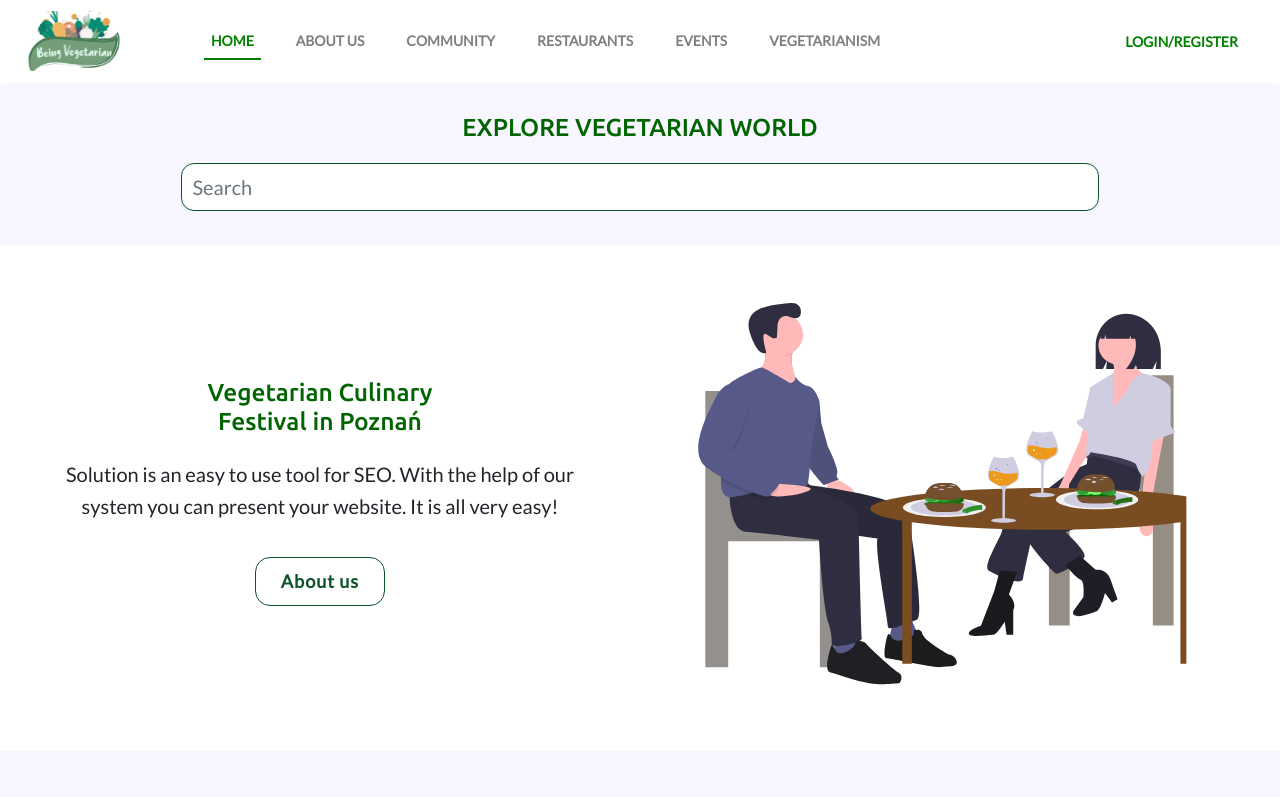
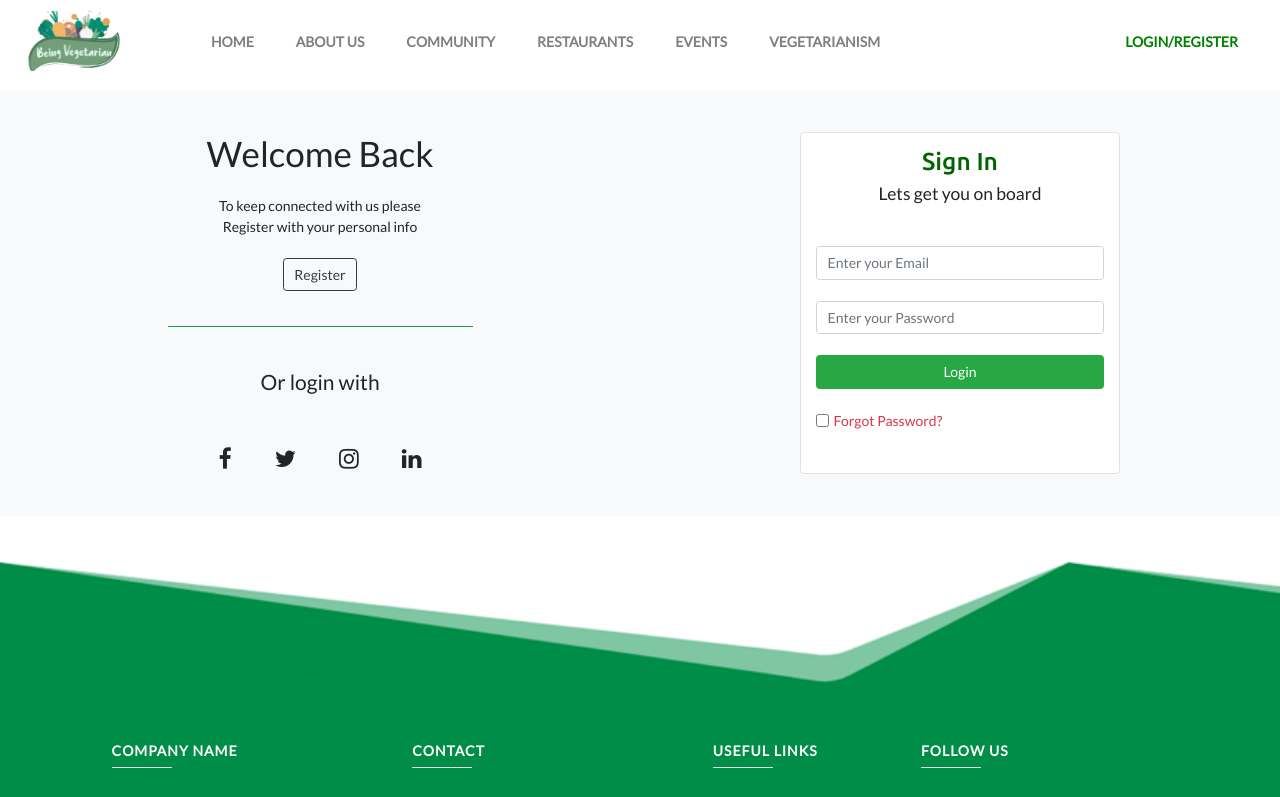
Before and after one commit to samip4/samip, a React (Create React App) app: page /signin in a window 1280 px wide. Before the commit this address led to /. Shown: the top 797 px of the page. Built offline with nearby package versions, Linux system fonts and the light colour scheme.

Commit message:
17/9/2020 update

```diff
--- a/src/App.js
+++ b/src/App.js
@@ -8,6 +8,7 @@ import Contact from './page/Contact';
 import Register from './page/Register';
 import './App.css';
 import Footer from './page/Footer';
+import Signin from './page/Signin';
 
 const App =() => {
   return (
@@ -19,6 +20,7 @@ const App =() => {
       <Route exact path="/about" component={About} />
       <Route exact path="/contact" component={Contact} />
       <Route exact path="/register" component={Register} />
+      <Route exact path="/signin" component={Signin} />
       <Route path="/Error" component={Error} />
       <Redirect to="/" />
     </Switch>
--- a/src/page/Register.js
+++ b/src/page/Register.js
@@ -1,43 +1,75 @@
 import React from 'react'
+import { Link } from 'react-router-dom';
 
 function Register() {
     return (
         <>
 
-            <div className="row mt-2">
-            <div className="col-12 col-sm-6 col-lg-5 mx-auto border" style={{backgroundColor: 'rgb(248, 246, 255)', borderRadius: '25px'}}>
+            <div className="row mt-2 bg-light">
+            <div className="col-xl-6 col-lg-6 col-sm-5 col-md-6 text-center mt-5">
+            <h1>Welcome Back</h1>
+            <div className="mt-4">To keep connected with us please<br />login with your personal info</div>
+            <Link className="btn btn-outline-dark my-4 rounded text-center" to="/signin">Sign In</Link>
+            <hr className="w-50 mx-auto bg-success" />
+            <h4 className="mt-5">Or login with</h4 >
+            <p className="mx-auto mt-5 ic">
+            {/* <!-- Facebook --> */}
+            <i className="fb-ic">
+            <i className="fa fa-facebook mr-4"> </i>
+            </i>
+            {/* <!-- Twitter --> */}
+            <i className="tw-ic">
+            <i className="fa fa-twitter mr-4"> </i>
+            </i>
 
-            <div className="text-center pb-3 pt-5 text-center">
-            <h3 className="heading">Register</h3>
+            {/* <!--Instagram--> */}
+            <i className="ins-ic">
+            <i className="fa fa-instagram mr-4"> </i>
+            </i>
+
+            {/* <!--Linkedin --> */}
+            <i className="li-ic">
+            <i className="fa fa-linkedin"> </i>
+            </i>
+            </p>
+            </div>
+
+            {/* second section===================================== */}
+            <div className="col-xl-4 col-lg-4 col-11 col-md-4 col-sm-7 mx-auto border bg-white my-4 rounded">
+
+            <div className="text-center pb-3 text-center">
+            <h3 className="heading mt-3">Register</h3>
             <h5>Lets get you on board</h5>
             </div>
 
           {/* form */}
 
-          <input className="form-control w-75 mx-auto" type="text" placeholder="Enter your full name" />
-          <input className="form-control w-75 mx-auto mt-4" type="text" placeholder="Choose your location" />
+          <input className="form-control mx-auto" type="text" placeholder="Enter your full name" />
+          <input className="form-control mx-auto mt-4" type="text" placeholder="Choose your location" />
           <div className="dropdown">
-            <button type="button" className="form-control text-left dropdown-toggle w-75 mx-auto mt-4" data-toggle="dropdown">
+            <button type="button" className="form-control text-left dropdown-toggle mx-auto mt-4" data-toggle="dropdown">
             Choose Veg Status &nbsp;
             </button>
-            <div className="dropdown-menu form-control w-75 bg-light">
+            <div className="dropdown-menu form-control bg-light">
             <a className="dropdown-item bg-light" href="/Register">Vegetarian</a>
             <a className="dropdown-item bg-light" href="/Register">Vegan</a>
             <a className="dropdown-item bg-light" href="/Register">Veg Options</a>
             </div>
         </div>
-        <input className="form-control w-75 mx-auto mt-4" type="text" placeholder="Enter your Email" />
+        <input className="form-control mx-auto mt-4" type="text" placeholder="Enter your Email" />
 
-        <div className="form-check w-75 mx-auto mt-4">
+        <div className="form-check mx-auto mt-4">
             <input type="checkbox" className="form-check-input bg-success" id="exampleCheck1" />
             <label className="form-check-label" htmlFor="exampleCheck1">I agree to the Terms of Use and Privacy Policy and default notification settings. I am 13+ years old.</label>
         </div>
 
-        <div className="text-center text-secondary mt-4">
+        <div className="mt-3 mx-auto" to="/about">
+        <div className="btn btn-success w-100">Register</div>
+        </div>
+
+        <div className="text-center my-3 text-secondary">
         We never sell your info or let other companies user it. You may adjust settings later.
         </div>
-
-        <div className="button text-center mt-3 w-50 mx-auto mb-5" to="/about">Subscribe Now</div>
 
             </div>
             </div>
--- /dev/null
+++ b/src/page/Signin.js
@@ -0,0 +1,68 @@
+import React from 'react'
+import { Link } from 'react-router-dom';
+
+function Signin() {
+    return (
+        <>
+
+            <div className="row mt-2 bg-light">
+            <div className="col-xl-6 col-lg-6 col-sm-5 col-md-6 text-center mt-5">
+            <h1>Welcome Back</h1>
+            <div className="mt-4">To keep connected with us please<br />Register with your personal info</div>
+            <Link className="btn btn-outline-dark my-4 rounded text-center" to="/Register">Register</Link>
+            <hr className="w-50 mx-auto bg-success" />
+            <h4 className="mt-5">Or login with</h4 >
+            <p className="mx-auto mt-5 ic">
+            {/* <!-- Facebook --> */}
+            <i className="fb-ic">
+            <i className="fa fa-facebook mr-4"> </i>
+            </i>
+            {/* <!-- Twitter --> */}
+            <i className="tw-ic">
+            <i className="fa fa-twitter mr-4"> </i>
+            </i>
+
+            {/* <!--Instagram--> */}
+            <i className="ins-ic">
+            <i className="fa fa-instagram mr-4"> </i>
+            </i>
+
+            {/* <!--Linkedin --> */}
+            <i className="li-ic">
+            <i className="fa fa-linkedin"> </i>
+            </i>
+            </p>
+            </div>
+
+            {/* second section===================================== */}
+            <div className="col-xl-3 col-lg-4 col-11 col-md-4 col-sm-7 mx-auto border bg-white my-5 pb-5 rounded">
+
+            <div className="text-center pb-3 text-center">
+            <h3 className="heading mt-3">Sign In</h3>
+            <h5>Lets get you on board</h5>
+            </div>
+
+          {/* form */}
+
+
+
+        <input className="form-control mx-auto mt-4" type="text" placeholder="Enter your Email" />
+        <input className="form-control mx-auto my-4" type="text" placeholder="Enter your Password" />
+
+        <div className="mt-3 mx-auto" to="/about">
+        <div className="btn btn-success w-100">Login</div>
+        </div>
+
+        <div className="form-check mx-auto mt-4">
+            <input type="checkbox" className="form-check-input bg-success" id="exampleCheck1" />
+            <label className="form-check-label text-danger" htmlFor="exampleCheck1">Forgot Password?</label>
+                    </div>
+
+
+            </div>
+            </div>
+        </>
+    )
+}
+
+export default Signin
```
